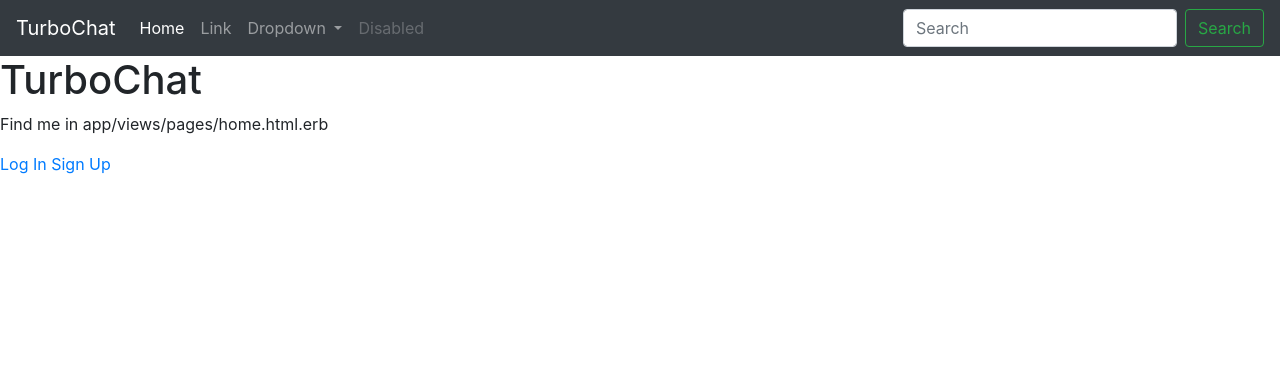
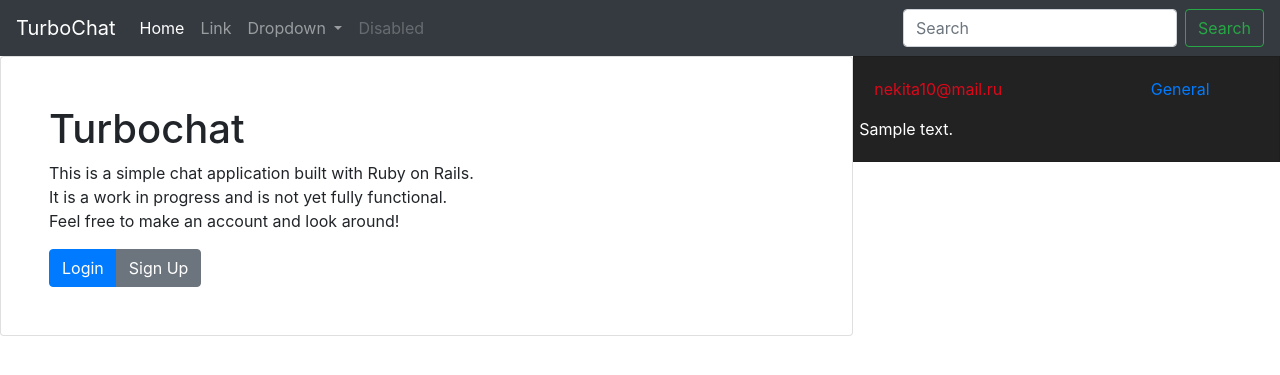
Before and after one commit to MrBraz10/TurboChat, a Rails app: page / in a window 1280 px wide. Shown: the top 375 px of the page. Run offline with Rails 7, Linux system fonts and the light colour scheme; data comes from the database, SQL or seed files in the repository; tables that the repository leaves empty hold one stand-in row (values such as "Sample post"); parts of the project's set-up code (start-up, migrations or seed data) failed here and were passed over; some libraries are stand-ins or nearby versions.

Commit message:
recent message activity stream

```diff
--- a/app/assets/stylesheets/application.css
+++ b/app/assets/stylesheets/application.css
@@ -133,3 +133,18 @@ body {
 .new-room-button {
     border-radius: 0px !important;
 }
+#message-preview-card {
+    background:#222; border-radius:0px
+}
+#message-preview {
+    animation: fadeIn 1s;
+    animation-fill-mode: forwards;
+}
+@keyframes fadeIn {
+    from {
+        opacity: 0;
+    }
+    to {
+        opacity: 1;
+    }
+}
--- a/app/controllers/pages_controller.rb
+++ b/app/controllers/pages_controller.rb
@@ -1,10 +1,19 @@
 class PagesController < ApplicationController
   after_action :set_status
+  before_action :recent_messages, only: [:home]
   def home
+    recent_messages
   end
 
   private
+
   def set_status
     current_user.update!(status: User.statuses[:offline]) if current_user
   end
+
+  def recent_messages
+    public_rooms = Room.public_rooms
+
+    @messages = Message.where(room: public_rooms).order(created_at: :desc).limit(5)
+  end
 end
--- /dev/null
+++ b/app/views/messages/_message_preview.html.erb
@@ -0,0 +1,15 @@
+<%= turbo_frame_tag dom_id(message) do %>
+  <div id="message-preview">
+    <div class="card" id="message-preview-card">
+      <div class="card-body row">
+        <div class="col-8">
+          <%= content_tag(:p, message.user.email, class:"msg-role-#{message.user.role}") %>
+        </div>
+        <div class="col-4">
+          <%= link_to message.room.name, room_path(message.room), data: { turbo: "false" } %>
+        </div>
+        <%= content_tag(:div, message.body, style:"color:#fff") %>
+      </div>
+    </div>
+  </div>
+<% end %>
--- a/app/views/pages/home.html.erb
+++ b/app/views/pages/home.html.erb
@@ -1,12 +1,29 @@
-<h1>TurboChat</h1>
-<p>Find me in app/views/pages/home.html.erb</p>
+<div class="row" style="margin:0px; padding: 0px">
+  <div class="col-8" style="padding: 0px">
+    <div class="card p-5">
+      <h1>Turbochat</h1>
+      <p>This is a simple chat application built with Ruby on Rails.<br />
+        It is a work in progress and is not yet fully functional. <br />
+        Feel free to make an account and look around!</p>
+      <% if current_user %>
+        <div class="btn-group">
+          <%= link_to "Start Chatting", rooms_path, class:'btn btn-primary' %>
+          <%= link_to "Edit Account", edit_user_registration_path, class:'btn btn-secondary' %>
+          <%= button_to "Logout", destroy_user_session_path, method: :delete, class:'btn btn-danger' %>
+        </div>
+      <% else %>
+        <div class="btn-group">
+          <%= link_to "Login", new_user_session_path, class:'btn btn-primary' %>
+          <%= link_to "Sign Up", new_user_registration_path, class:'btn btn-secondary' %>
+        </div>
+      <% end %>
+    </div>
+  </div>
 
-<% if current_user %>
-  <%= link_to "Start Chatting", rooms_path %>
-  <%= image_tag(current_user.avatar_thumbnail) %>
-  <%= button_to "Logout", destroy_user_session_path, method: :delete %>
-  <%= link_to "Edit Account", edit_user_registration_path, class:'btn btn-secondary' %>
-<% else %>
-  <%= link_to "Log In", new_user_session_path %>
-  <%= link_to "Sign Up", new_user_registration_path %>
-<% end %>
+  <%= turbo_stream_from "public_messages" %>
+  <div class="col-4" id="public_messages" style="overflow: hidden; height: calc(100vh-56px); padding: 0px;">
+    <% @messages.each do |message| %>
+      <%= render "messages/message_preview", message: message %>
+    <% end %>
+  </div>
+</div>
```
Also changed, not shown: app/models/message.rb (+12 -0 lines).
